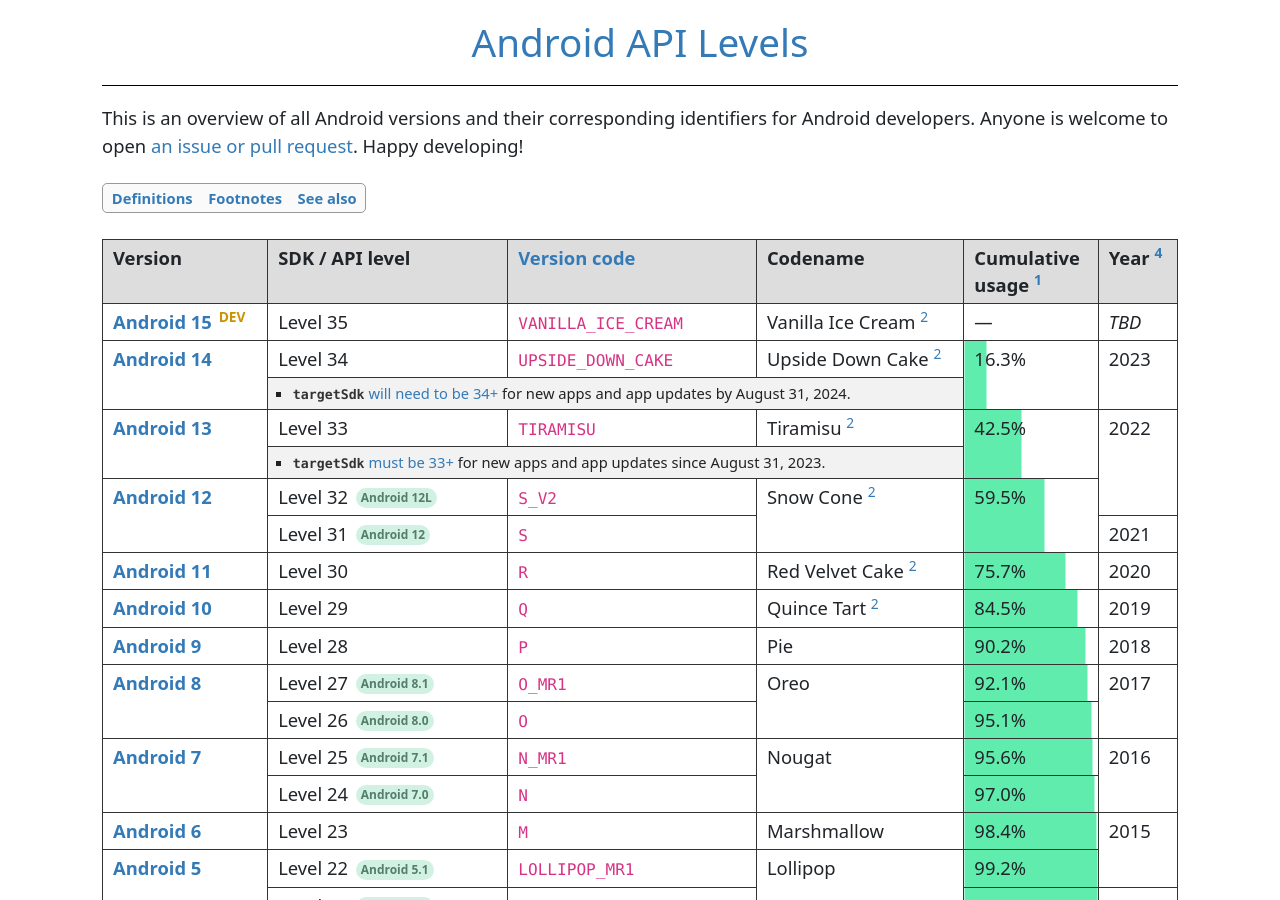
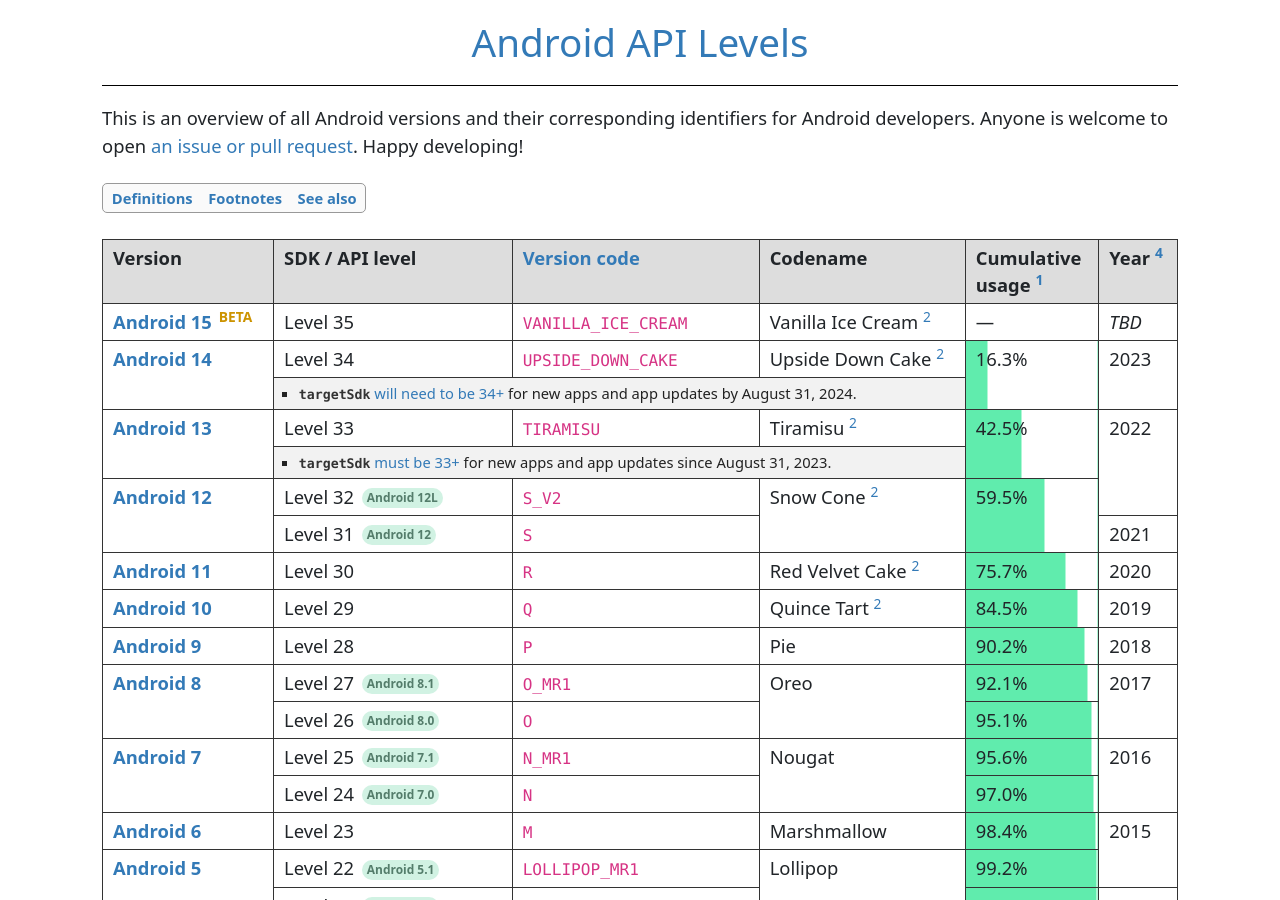
Before and after one commit to ebelinski/apilevels, a Jekyll site: the page built from index.md, in a window 1280 px wide and 900 px high. Built offline with Jekyll 4.4.1, drawn with Linux system fonts in a browser that asks for light colours; comment, search, counter and statistics services are not loaded.

Commit message:
Mark Android 15 as beta.

```diff
--- a/index.md
+++ b/index.md
@@ -29,7 +29,7 @@
   </tr>
   <tr>
     <td>
-      <b><a href="https://developer.android.com/about/versions/15">Android 15</a> <sup class="beta">DEV</sup></b>
+      <b><a href="https://developer.android.com/about/versions/15">Android 15</a> <sup class="beta">BETA</sup></b>
     </td>
     <td>Level 35</td>
     <td><code>VANILLA_ICE_CREAM</code></td>
```
